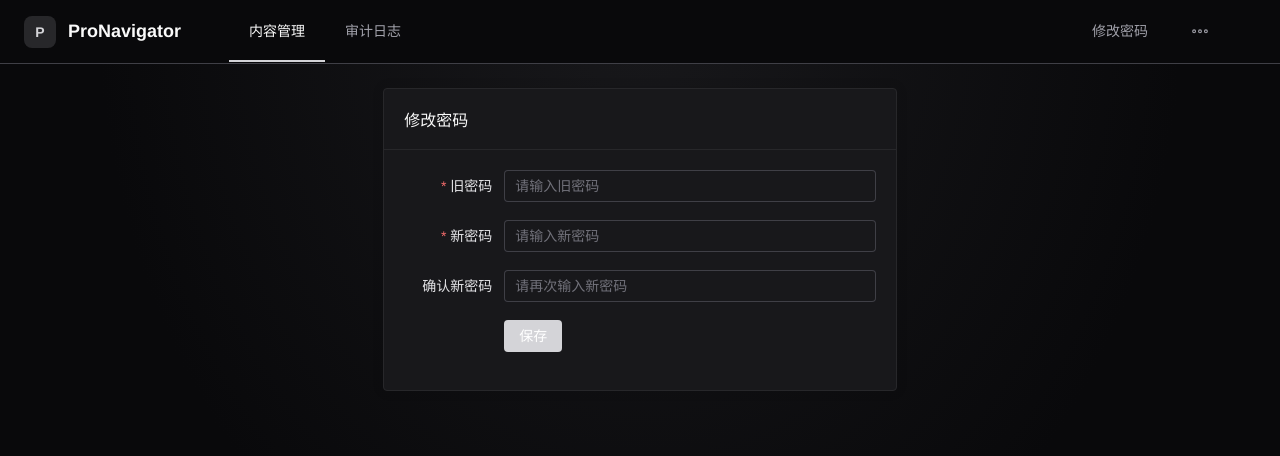
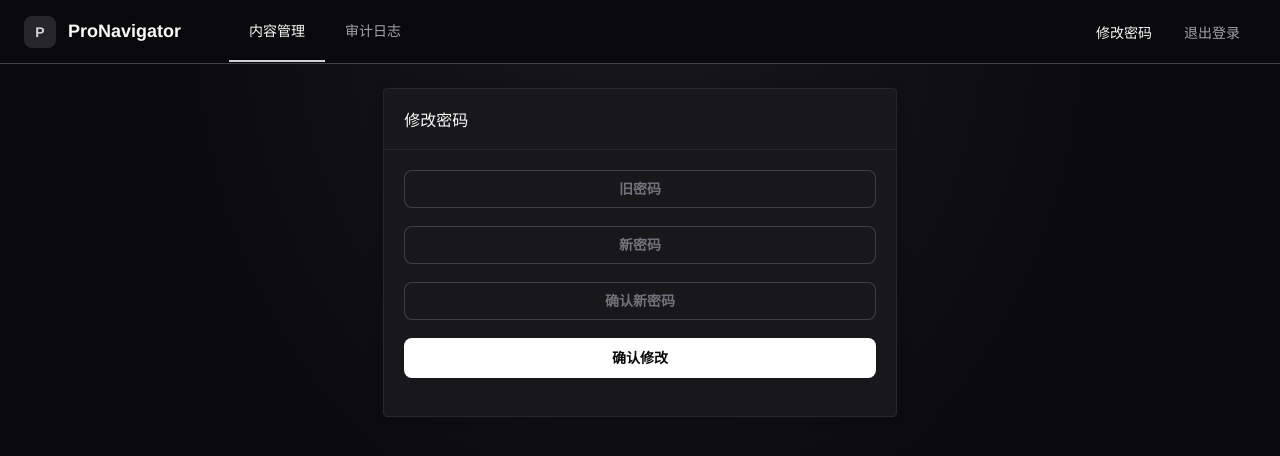
Before and after one commit to letsopen/ProNavigator, a Vue app in the folder web/: page /admin/password in a window 1280 px wide. Shown: the top 456 px of the page. Built offline with nearby package versions, Linux system fonts and the light colour scheme; sample sign-in values are in the browser's storage.

Commit message:
密码修改页和管理后台header样式优化

```diff
--- a/web/src/views/admin/Layout.vue
+++ b/web/src/views/admin/Layout.vue
@@ -36,20 +36,22 @@
           >
             审计日志
           </el-menu-item>
-          <div class="flex-spacer" />
-          <el-menu-item
-            index="password"
+        </el-menu>
+        <div class="header-actions">
+          <div
+            class="header-action"
+            :class="{ 'is-active': isPasswordActive }"
             @click="goPassword"
           >
             修改密码
-          </el-menu-item>
-          <el-menu-item
-            index="logout"
+          </div>
+          <div
+            class="header-action"
             @click="logout"
           >
             退出登录
-          </el-menu-item>
-        </el-menu>
+          </div>
+        </div>
       </div>
     </el-header>
 
@@ -72,6 +74,8 @@ const activeTab = computed(() => {
   if (tab === 'content' || tab === 'audit-logs') return tab;
   return 'content';
 });
+
+const isPasswordActive = computed(() => route.path === '/admin/password');
 
 function switchTab(tab) {
   router.push({ path: '/admin', query: { ...route.query, tab } });
@@ -144,8 +148,21 @@ async function logout() {
   padding-top: 24px;
   padding-bottom: 24px;
 }
-
-.flex-spacer {
-  flex: 1;
+.header-actions {
+  display: flex;
+  align-items: center;
+  margin-left: auto;
+}
+.header-action {
+  padding: 0 16px;
+  font-size: var(--el-font-size-base);
+  color: var(--el-menu-text-color);
+  cursor: pointer;
+  transition: color 0.3s;
+  white-space: nowrap;
+}
+.header-action:hover,
+.header-action.is-active {
+  color: var(--el-menu-hover-text-color);
 }
 </style>
--- a/web/src/views/admin/Password.vue
+++ b/web/src/views/admin/Password.vue
@@ -14,45 +14,43 @@
             ref="form"
             :model="formData"
             :rules="rules"
-            label-width="100px"
           >
-            <el-form-item
-              label="旧密码"
-              prop="oldPassword"
-            >
+            <el-form-item prop="oldPassword">
               <el-input
                 v-model="formData.oldPassword"
+                class="password-input"
+                size="large"
                 type="password"
-                placeholder="请输入旧密码"
+                placeholder="旧密码"
               />
             </el-form-item>
-            <el-form-item
-              label="新密码"
-              prop="newPassword"
-            >
+            <el-form-item prop="newPassword">
               <el-input
                 v-model="formData.newPassword"
+                class="password-input"
+                size="large"
                 type="password"
-                placeholder="请输入新密码"
+                placeholder="新密码"
               />
             </el-form-item>
-            <el-form-item
-              label="确认新密码"
-              prop="confirmPassword"
-            >
+            <el-form-item prop="confirmPassword">
               <el-input
                 v-model="formData.confirmPassword"
+                class="password-input"
+                size="large"
                 type="password"
-                placeholder="请再次输入新密码"
+                placeholder="确认新密码"
               />
             </el-form-item>
-            <el-form-item>
+            <el-form-item class="submit-item">
               <el-button
+                class="password-button"
+                size="large"
                 type="primary"
                 :loading="submitting"
                 @click="onSubmit"
               >
-                保存
+                确认修改
               </el-button>
             </el-form-item>
           </el-form>
@@ -125,4 +123,28 @@ async function onSubmit() {
 </script>
 
 <style scoped>
+.password-input :deep(.el-input__wrapper) {
+  padding: 0;
+  border-radius: 8px;
+}
+.password-input :deep(.el-input__inner) {
+  text-align: center;
+  font-weight: 700;
+}
+.password-button {
+  width: 100%;
+  border-radius: 8px;
+  background-color: #ffffff;
+  border-color: #ffffff;
+  color: #09090b;
+  font-weight: 700;
+}
+.password-button:hover {
+  background-color: #e4e4e7;
+  border-color: #e4e4e7;
+  color: #09090b;
+}
+.submit-item :deep(.el-form-item__content) {
+  justify-content: center;
+}
 </style>
```
